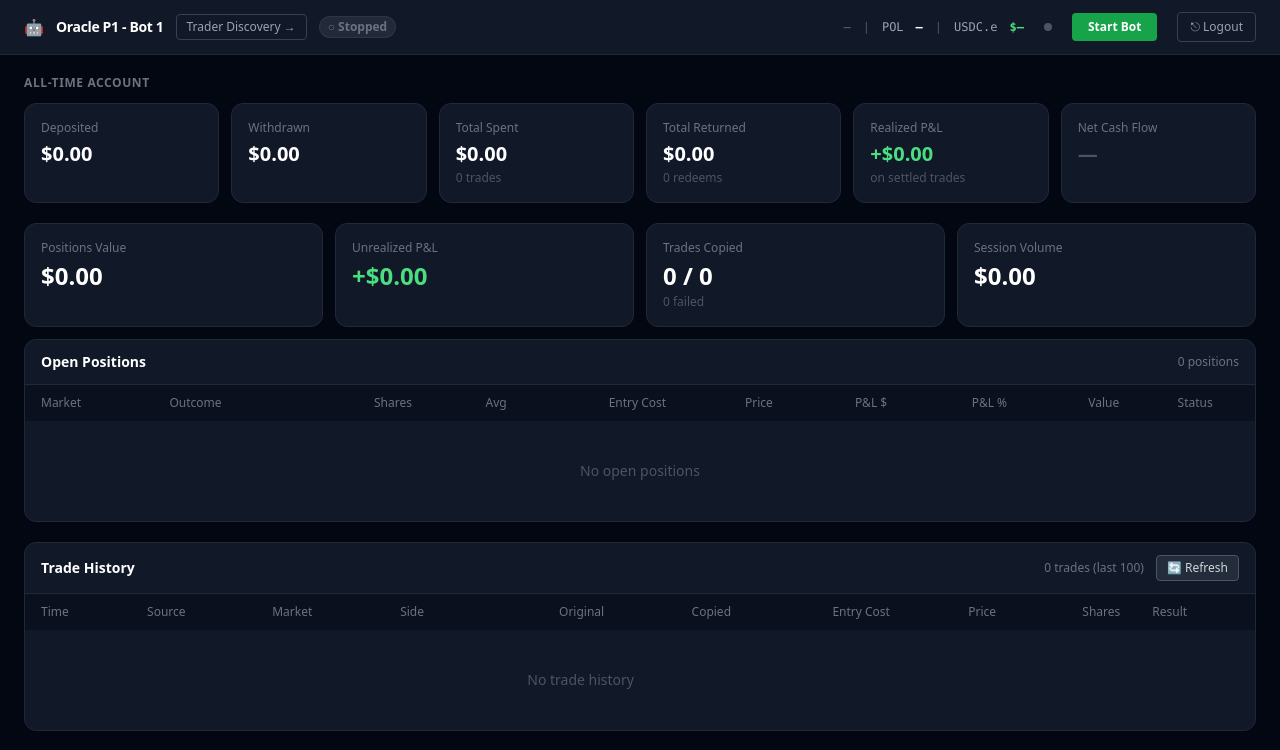
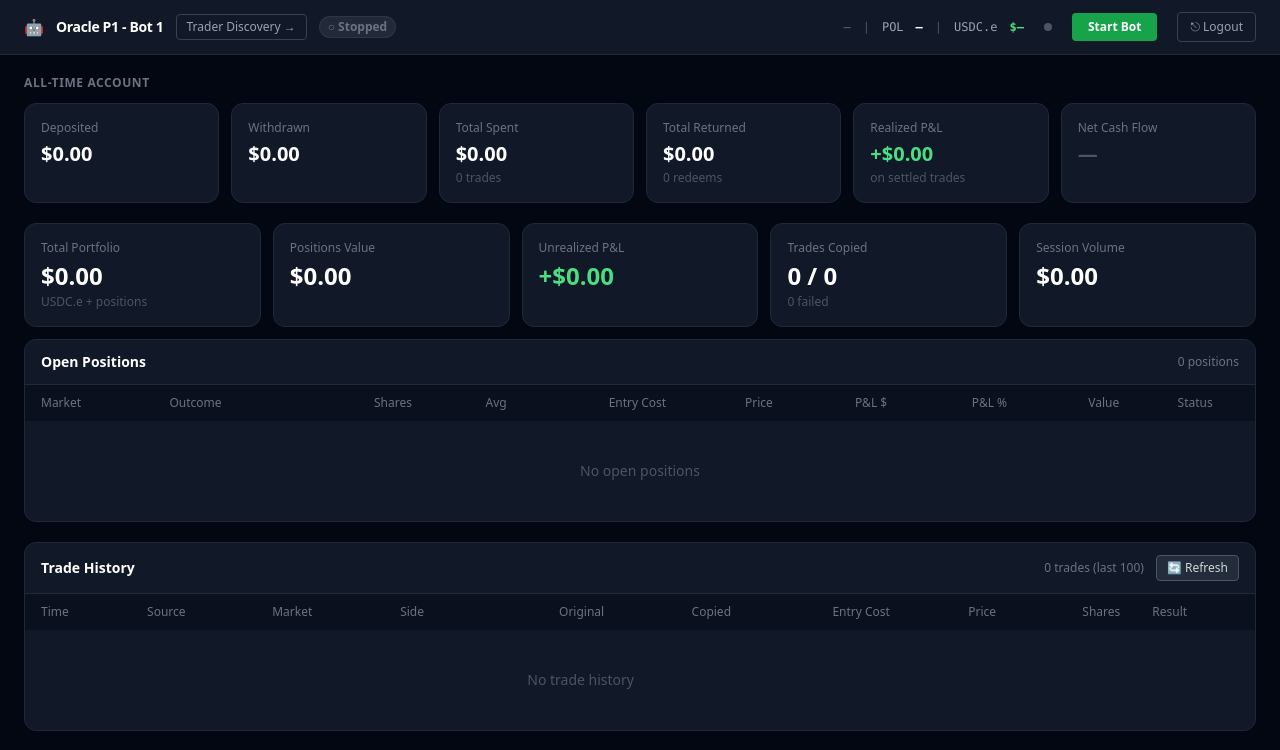
Before and after one commit to CA-Lim/oracle_polymarket_copytrade, a website: page dashboard/index.html in a window 1280 px wide. Shown: the top 750 px of the page. Drawn offline with nearby package versions, Linux system fonts and the light colour scheme.

Commit message:
feat: add Total Portfolio card (USDC.e balance + positions value)
Co-Authored-By: Claude Sonnet 4.6 <noreply@anthropic.com>

```diff
--- a/dashboard/index.html
+++ b/dashboard/index.html
@@ -170,7 +170,13 @@
   </div>
 
   <!-- ── LIVE SESSION CARDS ─────────────────────────────────────────────────── -->
-  <div class="px-6 pt-4 pb-3 grid grid-cols-2 md:grid-cols-4 gap-3">
+  <div class="px-6 pt-4 pb-3 grid grid-cols-2 md:grid-cols-3 lg:grid-cols-5 gap-3">
+
+    <div class="bg-gray-900 border border-gray-800 rounded-xl p-4">
+      <p class="text-xs text-gray-500 mb-1">Total Portfolio</p>
+      <p class="text-2xl font-bold text-white" x-text="totalPortfolio"></p>
+      <p class="text-xs text-gray-600 mt-0.5">USDC.e + positions</p>
+    </div>
 
     <div class="bg-gray-900 border border-gray-800 rounded-xl p-4">
       <p class="text-xs text-gray-500 mb-1">Positions Value</p>
@@ -676,6 +682,11 @@
           const v = (this.data.positions ?? []).reduce((s, p) => s + (p.currentValue || 0), 0);
           return '$' + v.toFixed(2);
         },
+        get totalPortfolio() {
+          const posValue = (this.data.positions ?? []).reduce((s, p) => s + (p.currentValue || 0), 0);
+          const usdcBal = parseFloat(this.data.balances?.usdc ?? '0') || 0;
+          return '$' + (posValue + usdcBal).toFixed(2);
+        },
 
         // ── Init ──────────────────────────────────────────────────────────
         init() {
```
